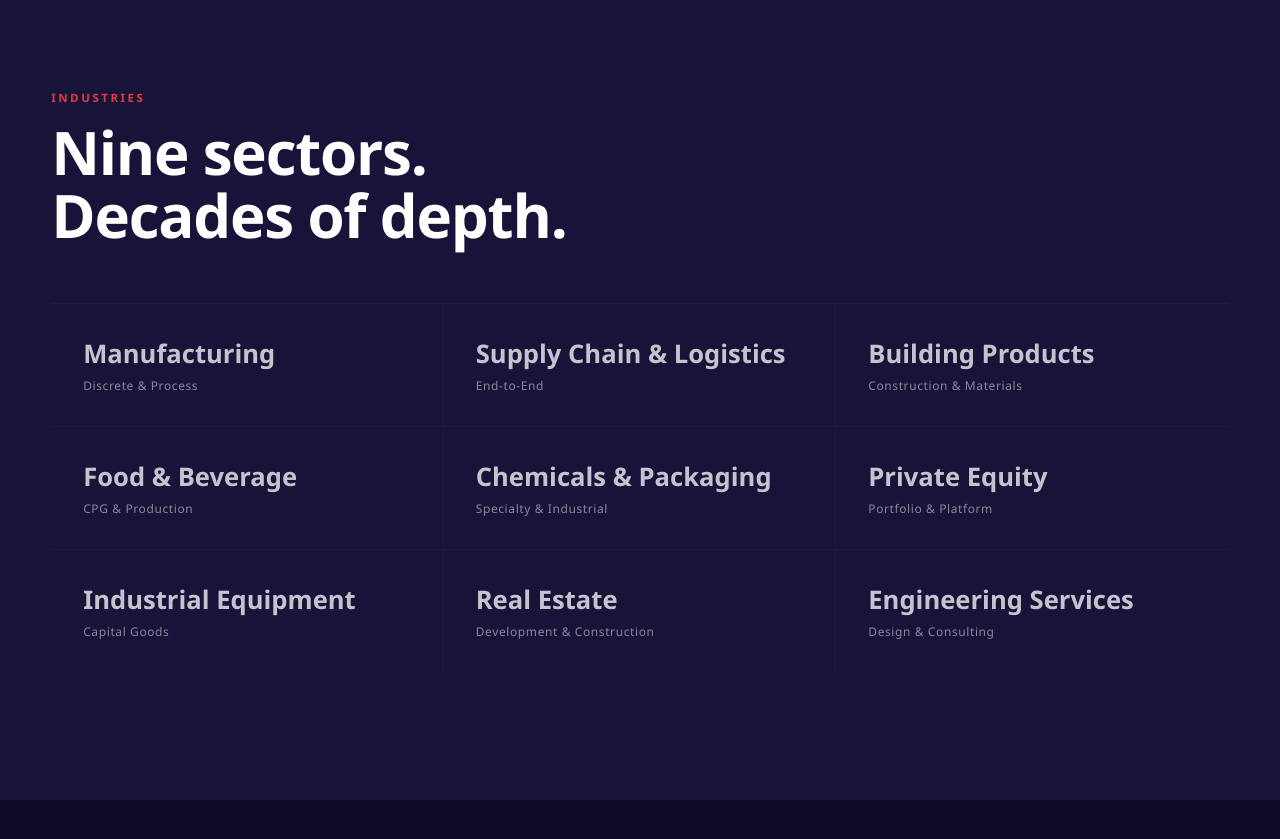
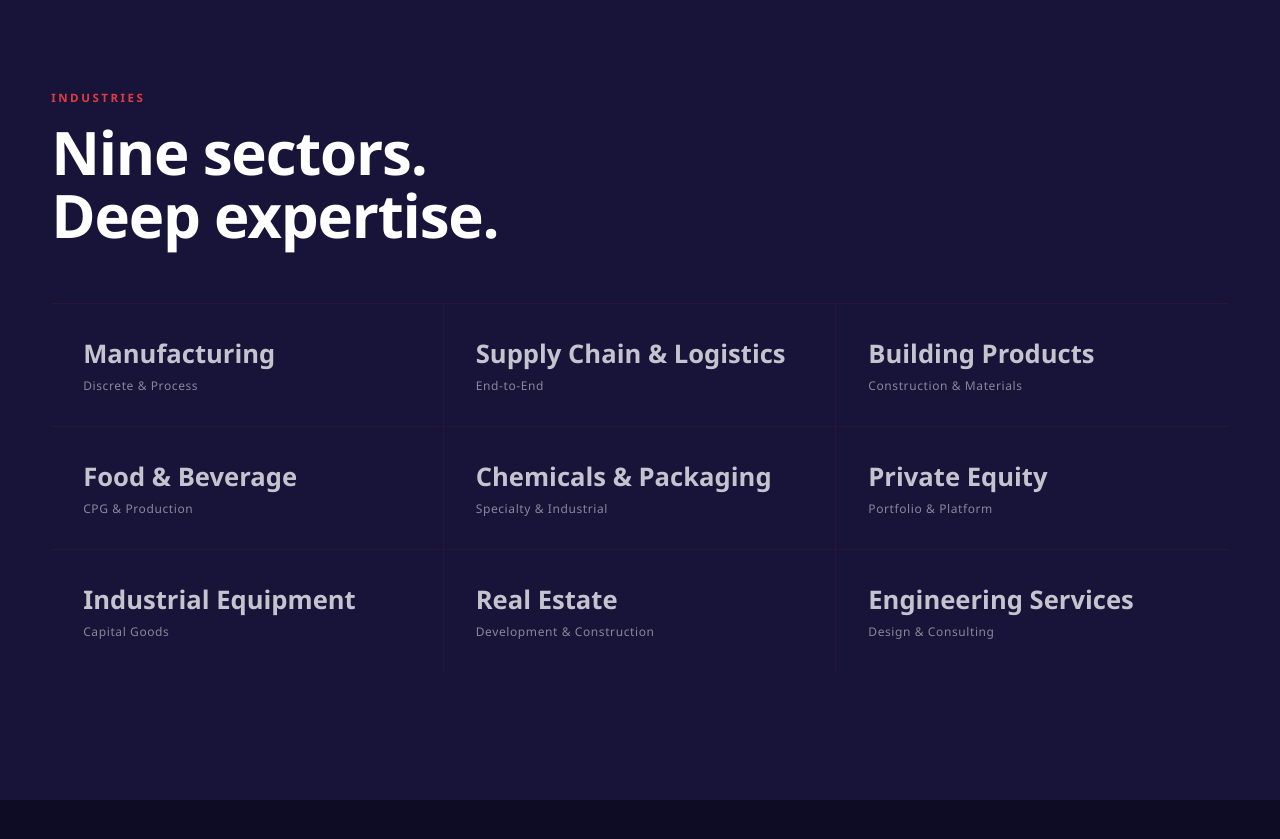
Before and after one commit to rc562/bound-search-partners, a React (Vite) app: page / in a window 1280 px wide. Shown: the part 3160-3999 px from the top of the page. Built offline with nearby package versions, Linux system fonts and the light colour scheme.

Commit message:
Update tagline

```diff
--- a/src/App.jsx
+++ b/src/App.jsx
@@ -362,7 +362,7 @@ export default function App() {
       <section id="industries" style={{padding:"clamp(5rem,10vw,9rem) 0",background:C.nm}}>
         <div style={{maxWidth:1320,margin:"0 auto",padding:"0 clamp(1.5rem,4vw,4rem)"}}>
           <div style={{fontSize:"clamp(.65rem,.9vw,.78rem)",fontWeight:700,letterSpacing:".22em",textTransform:"uppercase",color:C.r,marginBottom:16}}>Industries</div>
-          <h2 style={{fontSize:"clamp(2rem,5vw,3.75rem)",fontWeight:700,lineHeight:1.05,letterSpacing:"-.02em",maxWidth:600,marginBottom:56}}>Nine sectors.<br/>Decades of depth.</h2>
+          <h2 style={{fontSize:"clamp(2rem,5vw,3.75rem)",fontWeight:700,lineHeight:1.05,letterSpacing:"-.02em",maxWidth:600,marginBottom:56}}>Nine sectors.<br/>Deep expertise.</h2>
           <div id="mind" style={{display:"grid",gridTemplateColumns:"repeat(3,1fr)",gap:0}}>
             {inds.map((ind,i) => (
               <div key={i} onMouseEnter={() => setHovInd(i)} onMouseLeave={() => setHovInd(null)}
```
